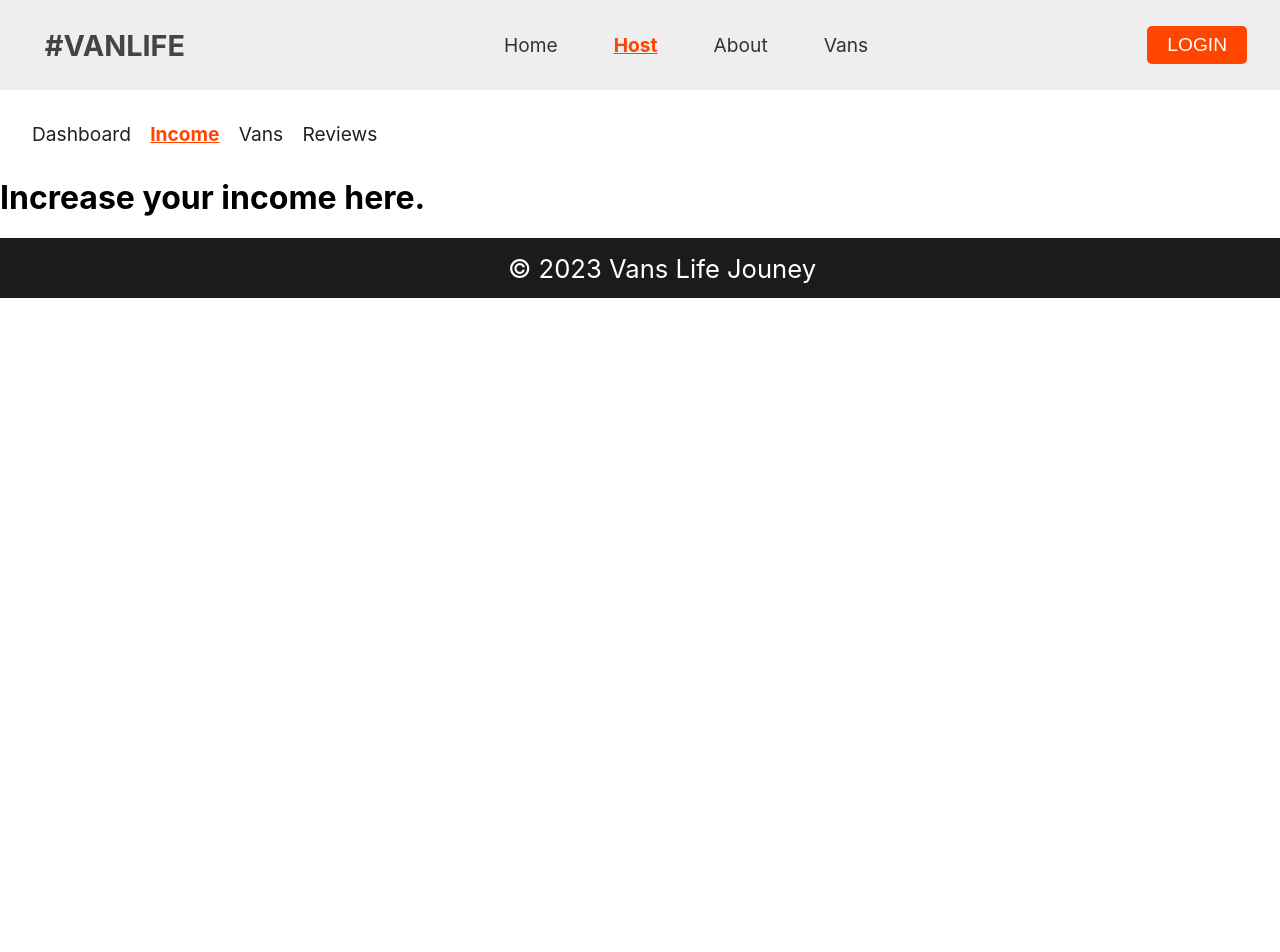
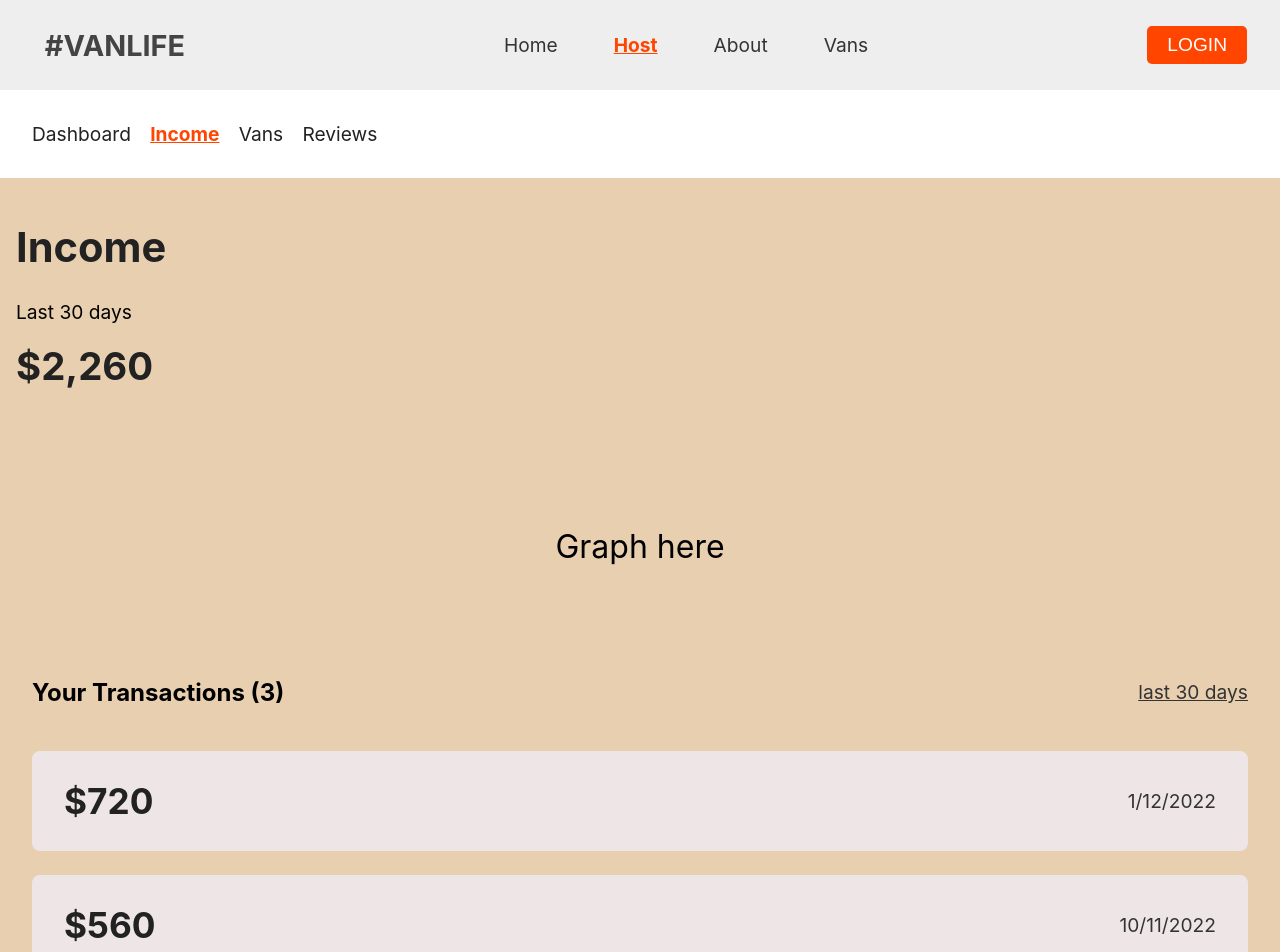
Before and after one commit to Maylon-tech/VansLife, a React (Create React App) app: page /host/income in a window 1280 px wide. Shown: the top 952 px of the page. Before the commit the page ends 800 px from the top, so only its background shows below. Built offline with nearby package versions, Linux system fonts and the light colour scheme.

Commit message:
building some new features

```diff
--- a/src/App.jsx
+++ b/src/App.jsx
@@ -30,10 +30,12 @@ function App() {
           <Route path="vans/:vanId" element={ <VansDetails />} />
 
           <Route path="host"  element={ <HostLayout />}>
+
             <Route index element={ <Dashboard />} />
             <Route path="income" element={ <Income />} />
             <Route path="reviews" element={ <Reviews />} />
             <Route path="vans" element={ <HostVans />} />
+
             <Route path="vans/:id" element={ <HostVansDetail />}>
               <Route index  element={ <Detail /> } />
               <Route path="pricing"  element={ <Pricing /> } />
--- a/src/components/host/Dashboard.jsx
+++ b/src/components/host/Dashboard.jsx
@@ -1,10 +1,38 @@
 import React from 'react'
 import { Outlet } from 'react-router-dom'
+import '../../styles/HostDashboard.css'
 
 const Dashboard = () => {
   return (
     <>
-      <h1>Host DashBoard Here.</h1>
+      <div className="dashboard-info">
+
+        <div className="top">
+          <div className="top-right">
+            <h1>Welcome!</h1>
+            <h3>Income last <span>30 days</span></h3>
+            <h2 className="price-dash">$2,260</h2>
+          </div>
+          <div className="top-left">
+            <span>Details</span>
+          </div>
+        </div>
+
+        <div className="bottom">
+          <div className="bottom-right">
+
+            <h3>Review score
+              <span> 5.0/5</span>
+            </h3>
+
+          </div>
+          <div className="bottom-left">
+            <span>Details</span>
+          </div>
+        </div>
+
+      </div>
+
       <Outlet />
     </>
   )
--- a/src/components/host/Income.jsx
+++ b/src/components/host/Income.jsx
@@ -1,9 +1,46 @@
 import React from 'react'
+import '../../styles/HostIncome.css'
 
 const Income = () => {
   return (
     <div>
-      <h1>Increase your income here.</h1>
+
+      <div className="income-top">
+
+        <div className="info">
+          <h1>Income</h1>
+          <h3>Last 30 days</h3>
+          <div className="price-tags">
+            $2,260
+          </div>
+        </div>
+
+        <div className="graph">
+          Graph here
+        </div>
+      </div>
+
+      <div className="income-bottom">
+        <div className="income-header">
+          <h2>Your Transactions (3)</h2>
+          <span>last 30 days</span>
+        </div>
+
+        <div className="trans-items">
+          <div className="transaction">
+            <h2>$720</h2>
+            <span className="date">1/12/2022</span>
+          </div>
+          <div className="transaction">
+            <h2>$560</h2>
+            <span className="date">10/11/2022</span>
+          </div>
+          <div className="transaction">
+            <h2>$980</h2>
+            <span className="date">23/11/2022</span>
+          </div>
+        </div>
+      </div>
     </div>
   )
 }
--- /dev/null
+++ b/src/styles/HostDashboard.css
@@ -0,0 +1,64 @@
+.dashboard-info {
+}
+
+.top {
+    background-color: rgb(243, 239, 133);
+}
+.bottom {
+    background-color: rgb(209, 206, 109);;
+}
+
+.top, .bottom {
+    display: flex;
+    padding: 1rem;
+    max-width: 900px;
+}
+
+.top-right, .bottom-right {
+    flex: 2;
+    display: flex;
+    flex-direction: column;
+    padding: 1rem 2rem;
+}
+
+.top-right h1 {
+    color: #222;
+    font-size: 2.3rem;
+
+}
+.top-right  h3 {
+    color: #333;
+    font-weight: 400;
+}
+.top-right h3 span {
+    text-decoration: underline;
+}
+
+
+.bottom-right h3 {
+    font-size: 2rem;
+    color: #222;
+}
+
+.bottom-right h3 span {
+    font-weight: 400;
+    color: #444;
+    margin-left: 1.2rem;
+}
+
+.top-right .price-dash {
+    font-size: 3.5rem;
+    font-weight: bold;
+}
+
+.top-left, .bottom-left {
+    flex: 1;
+    display: flex;
+    align-items: center;
+    justify-content: center;
+}
+
+.top-left, .bottom-left span {
+    font-size: 1.3rem;
+    font-weight: bold;
+}
--- /dev/null
+++ b/src/styles/HostIncome.css
@@ -0,0 +1,72 @@
+
+.income-top {
+    background-color: rgb(231, 207, 176);
+    display: flex;
+    flex-direction: column;
+    height: 60vh;
+}
+.info {
+    background-color: rgb(231, 207, 176);
+    flex: 1;
+    padding: 1rem;
+}
+.info .price-tags {
+    font-size: 2.4rem;
+    color: #222;
+    font-weight: bold;
+}
+.info h1 {
+    font-size: 2.6rem;
+    color: #222;
+}
+.info h3 {
+    font-weight: 400;
+    font-size: 1.2rem;
+}
+
+.graph {
+    background-color: rgb(231, 207, 176);
+    flex: 1;
+    width: 100%;
+    height: 300px;
+    display: grid;
+    place-items: center;
+    font-size: 2rem;
+}
+
+
+
+.income-bottom {
+    background-color: rgb(231, 207, 176);
+}
+
+.income-header {
+    display: flex;
+    justify-content: space-between;
+    align-items: center;
+    padding: 0 2rem;
+}
+.income-header span {
+    text-decoration: underline;
+    font-size: 1.2rem;
+    color: #333;
+}
+
+.transaction {
+    display: flex;
+    justify-content: space-between;
+    align-items: center;
+    padding: 0 2rem;
+    background-color: rgb(238, 230, 230);
+    max-width: 90%;
+    margin: 1.5rem auto;
+    border-radius: 8px;
+}
+.transaction h2 {
+    font-size: 2.2rem;
+    color: #222;
+}
+.transaction span {
+    font-size: 1.2rem;
+    color: #333;
+}
--- a/src/styles/HostVans.css
+++ b/src/styles/HostVans.css
@@ -1,23 +1,32 @@
 
 .hostVans-list {
-
+    border: 2px solid orangered;
+    max-width: 1100px;
+    display: flex;
+    justify-content: space-around;
 }
 
 .host-van-link-wrapper {
-    max-width: 800px;
+    width: 100%;
+display: flex;
+    justify-content: space-around;
     margin: 0 auto;
     padding: 1rem;
     text-decoration: none;
+    display: block;
+    background-color: #222;
 }
 
 .host-vans-single {
     display: flex;
     gap: 1.5rem;
+    flex-direction: column;
     width: 50%;
     margin: 0 auto;
     padding: 1.5rem;
     background-color: bisque;
     border-radius: 5px;
+     border: 2px solid orange;
 }
 
 .host-vans-single img {
```
